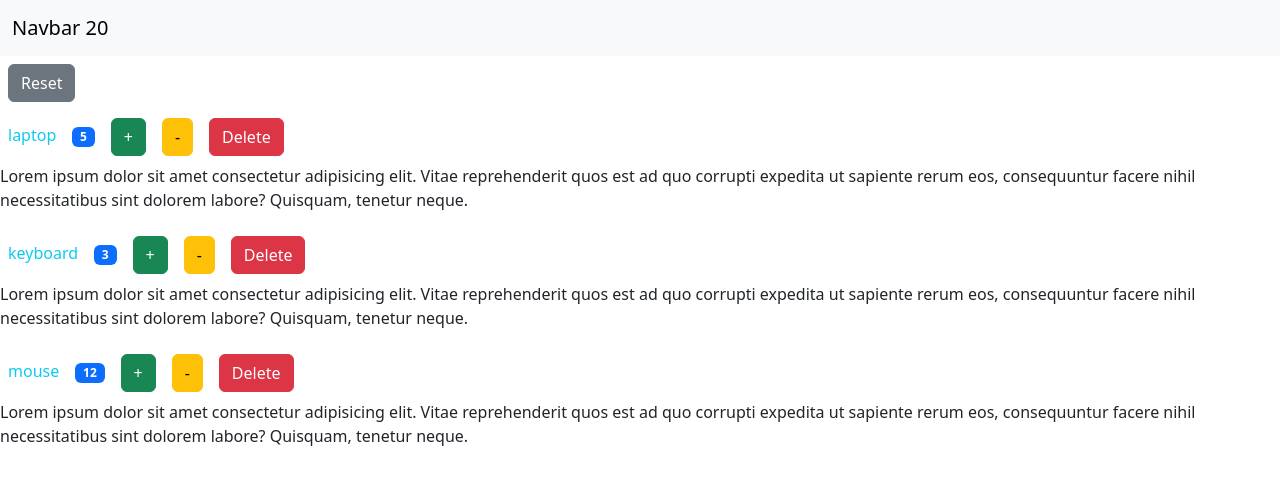
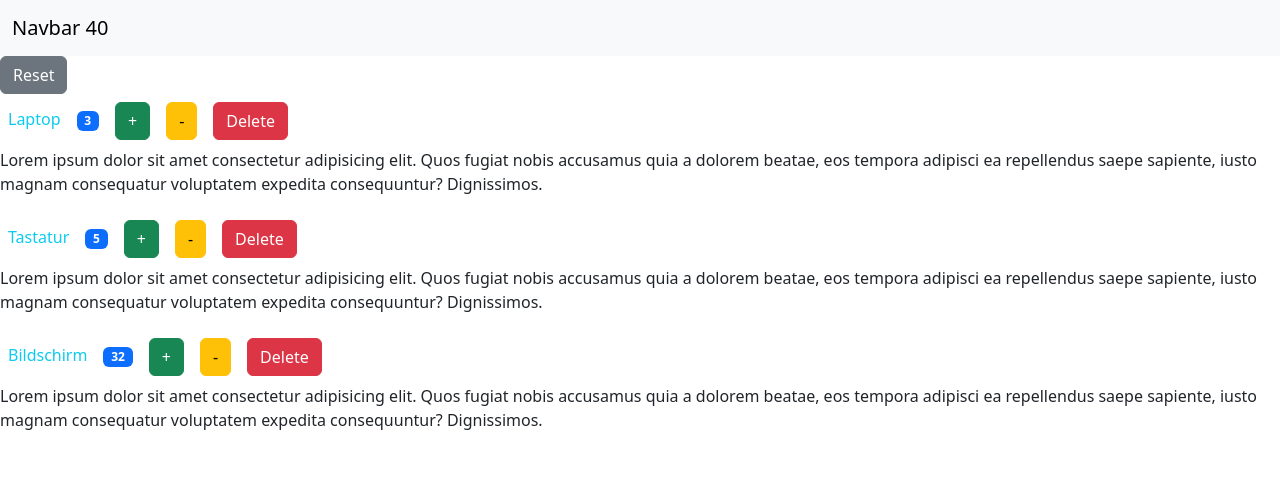
Before and after one commit to rahimi-ali786/ReactJS-practices, a React (Create React App) app: page / in a window 1280 px wide. Shown: the top 484 px of the page. Built offline with nearby package versions, Linux system fonts and the light colour scheme.

Commit message:
12.ReactJS- Context API (Functional Components)

```diff
--- /dev/null
+++ b/src/components/functional/appFC.js
@@ -0,0 +1,57 @@
+import {useState} from 'react';
+import ContextFNavbar from './contextFNavbar';
+import ContextFProducts from './contextFProducts';
+import ProductsContext from '../../context/contextFProducts'
+
+function AppFC(){
+  const [products, setProducts] = useState([
+       {id: 1, productName:'Laptop', count: 3},
+       {id: 2, productName:'Tastatur', count: 5},
+       {id: 3, productName:'Bildschirm', count: 32}
+      ]);
+
+ return(
+   <>
+     <ProductsContext.Provider
+       value={{
+         products,
+         onDelete: handleDelete,
+         onIncrement: handleIncrement,
+         onDecrement: handleDecrement,
+         onReset: handleReset
+       }}
+     >
+         <ContextFNavbar />
+         <ContextFProducts />
+     </ProductsContext.Provider>
+
+   </>
+ );
+
+  function handleDelete(productId){
+     const newProducts = products.filter(p => p.id !== productId);
+     setProducts(newProducts);
+  }
+  function handleReset(){
+    const newProducts = products.map((p) => {
+     p.count = 0;
+     return p;
+    });
+     setProducts(newProducts);
+  }
+
+  function handleIncrement(productId){
+    const newProducts = [...products];
+    const index = newProducts.findIndex(p => p.id === productId);
+    newProducts[index].count +=1;
+    setProducts(newProducts);
+  }
+
+    function handleDecrement(productId){
+    const newProducts = [...products];
+    const index = newProducts.findIndex(p => p.id === productId);
+    newProducts[index].count -=1;
+    setProducts(newProducts);
+  }
+}
+ export default AppFC;
--- /dev/null
+++ b/src/components/functional/contextFNavbar.jsx
@@ -0,0 +1,24 @@
+import ProductsContext from '../../context/contextFProducts';
+import {useContext} from 'react';
+
+const ContextFNavbar = (props) => {
+ const productsContext = useContext(ProductsContext);
+ return (
+   <nav className='navbar navbar-light bg-light'>
+      <div className='container-fluid'>
+         <a className='navbar-brand' href='#'>
+            Navbar {handleSum()}
+         </a>
+      </div>
+   </nav>
+ );
+
+ function handleSum(){
+    let sum = 0;
+    productsContext.products.forEach(p => {
+      sum += p.count;
+    });
+    return sum;
+ }
+}
+export default ContextFNavbar;
--- /dev/null
+++ b/src/components/functional/contextFProduct.jsx
@@ -0,0 +1,31 @@
+import ProductsContext from '../../context/contextFProducts';
+import {useContext} from 'react';
+
+const ContextFProduct = ({productName, count, children, id}) => {
+   const productsContext = useContext(ProductsContext);
+   return (
+       <div>
+            <span className='m-2 text-info'>{productName}</span>
+            <span className='m-2 badge bg-primary'>{format()}</span>
+            <button onClick={handleIncrement} className='m-2 btn btn-s btn-success'>+</button>
+            <button onClick={handleDecrement} className='m-2 btn btn-s btn-warning'>-</button>
+            <button onClick={handleDelete} className='m-2 btn btn-s btn-danger'>Delete</button>
+            {children}
+       </div>
+    );
+
+    function handleDecrement(){
+       productsContext.onDecrement(id);
+    }
+    function handleDelete(){
+       productsContext.onDelete(id);
+    }
+    function format(){
+      return count === 0 ? 'Zero' : count;
+    }
+    function handleIncrement(){
+     productsContext.onIncrement(id);
+    }
+}
+
+export default ContextFProduct;
--- /dev/null
+++ b/src/components/functional/contextFProducts.jsx
@@ -0,0 +1,27 @@
+
+import ContextFProduct from './contextFProduct';
+import ProductsContext from '../../context/contextFProducts';
+import {useContext} from 'react';
+
+const ContextFProducts = (props) => {
+ const productsContext = useContext(ProductsContext);
+ return (
+   <>
+   <button className='btn btn-secondary btn-m' onClick={productsContext.onReset}>Reset</button>
+   {productsContext.products.map((p, index)=>(
+       <ContextFProduct
+          key={index}
+          productName={p.productName}
+          count={p.count}
+          id={p.id}
+       >
+         <p>
+          Lorem ipsum dolor sit amet consectetur adipisicing elit. Quos fugiat nobis accusamus quia a dolorem beatae, eos tempora adipisci ea repellendus saepe sapiente, iusto magnam consequatur voluptatem expedita consequuntur? Dignissimos.
+         </p>
+       </ContextFProduct>
+   ))}
+   </>
+  );
+}
+
+export default ContextFProducts;
--- /dev/null
+++ b/src/context/contextFProducts.js
@@ -0,0 +1,10 @@
+import {createContext} from 'react';
+const productsContext = createContext({
+    //optional
+    products: [],
+    onDelete: () => {},
+    onIncrement: () => {},
+    onDecrement: () => {},
+    onReset: () => {}
+});
+export default productsContext;
--- a/src/index.js
+++ b/src/index.js
@@ -1,6 +1,7 @@
 import {createRoot} from 'react-dom/client';
 import 'bootstrap/dist/css/bootstrap.min.css';
-import AppC from './appC';
+import AppFC from './components/functional/appFC';
+// import AppC from './appC';
 // import App from './app';
 // import AppF from './components/functional/appF';
 // import {Product} from './components/product';
@@ -15,4 +16,4 @@ import AppC from './appC';
 // import ControlledFProducts from './components/functional/controlledFProducts';
 
 const root = createRoot(document.getElementById('root'));
-root.render(<AppC />);
+root.render(<AppFC />);
```
